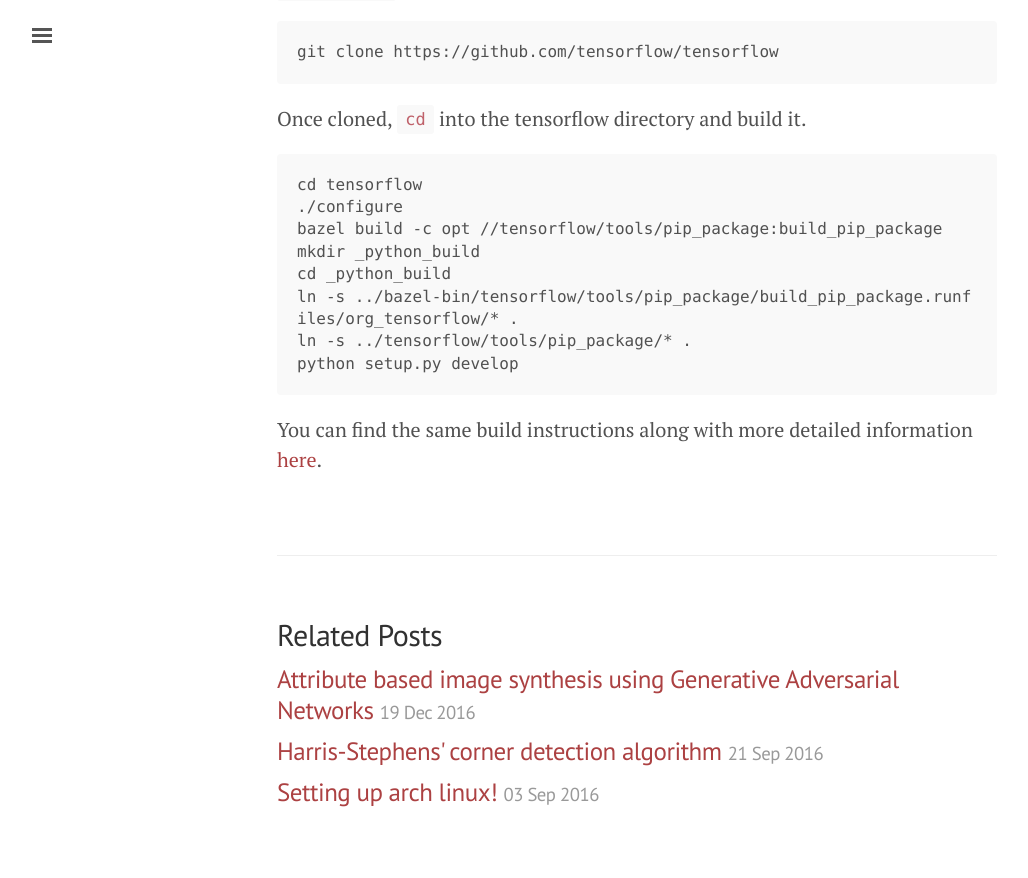
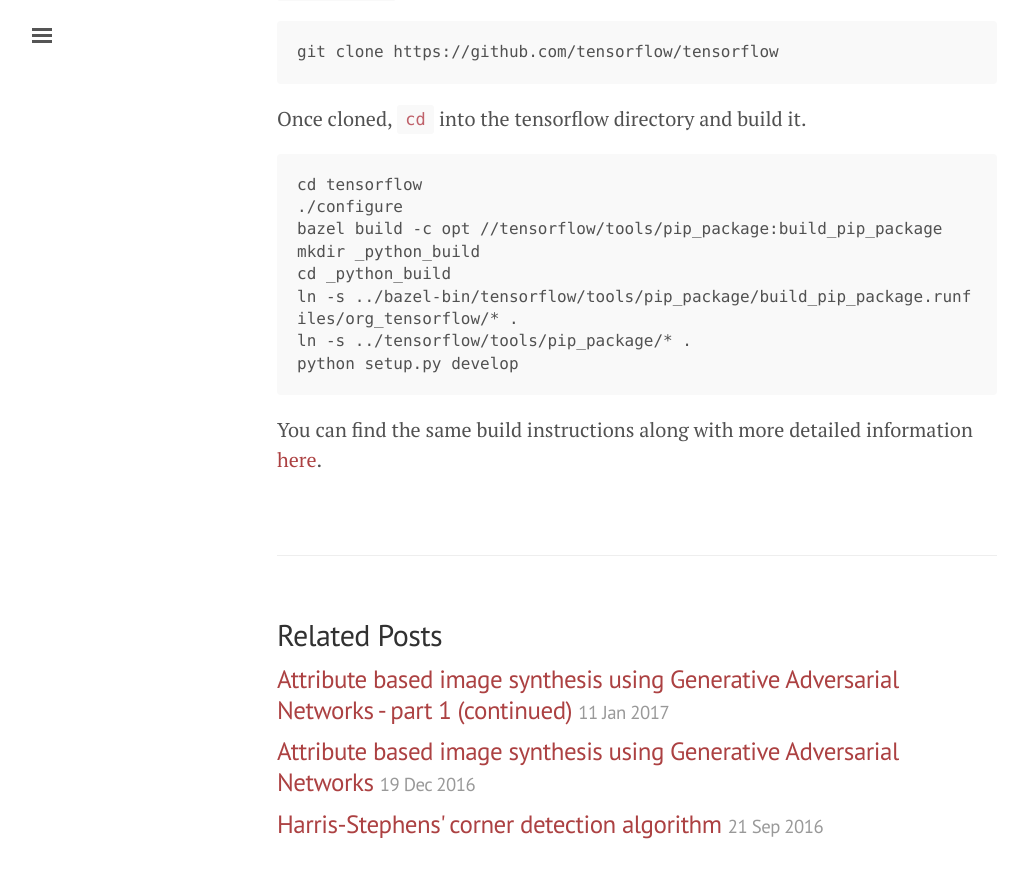
Before and after one commit to braindeadpool/braindeadpool.github.io_old, a Jekyll site: the page built from _posts/2016-09-19-tensorflow-arch-linux.md, in a window 1280 px wide and 900 px high, scrolled down 1633 px. Shown: the top 878 px of the window, without its empty margins (3-1031 px from the left). Built offline with Jekyll 4.4.1, drawn with Linux system fonts in a browser that asks for light colours.

Commit message:
added new post

```diff
--- /dev/null
+++ b/_posts/2017-01-11-image-synthesis-gan-1.md
@@ -0,0 +1,13 @@
+---
+layout: post
+title: Attribute based image synthesis using Generative Adversarial Networks - part 1 (continued)
+category: Computer Vision, Deep Learning
+tags: cv, deep-learning, tensorflow
+---
+
+This post is a continuation of a [previous post]( {{ site.baseurl }} {% link _posts/2016-12-19-image-synthesis-gan.md %} ) on Attribute based image synthesis using GAN.
+
+GAN model
+---------
+Here's a visualization generated with [Tensorboard](https://www.tensorflow.org/versions/master/how_tos/summaries_and_tensorboard/)
+![GAN visualization]({{ site.baseurl }}/public/ganmodel1_tensorboard.png)
```
Also changed, not shown: _posts/2016-12-19-image-synthesis-gan.md (+2 -0 lines), public/ganmodel1_tensorboard.png (added), 2 other files.
